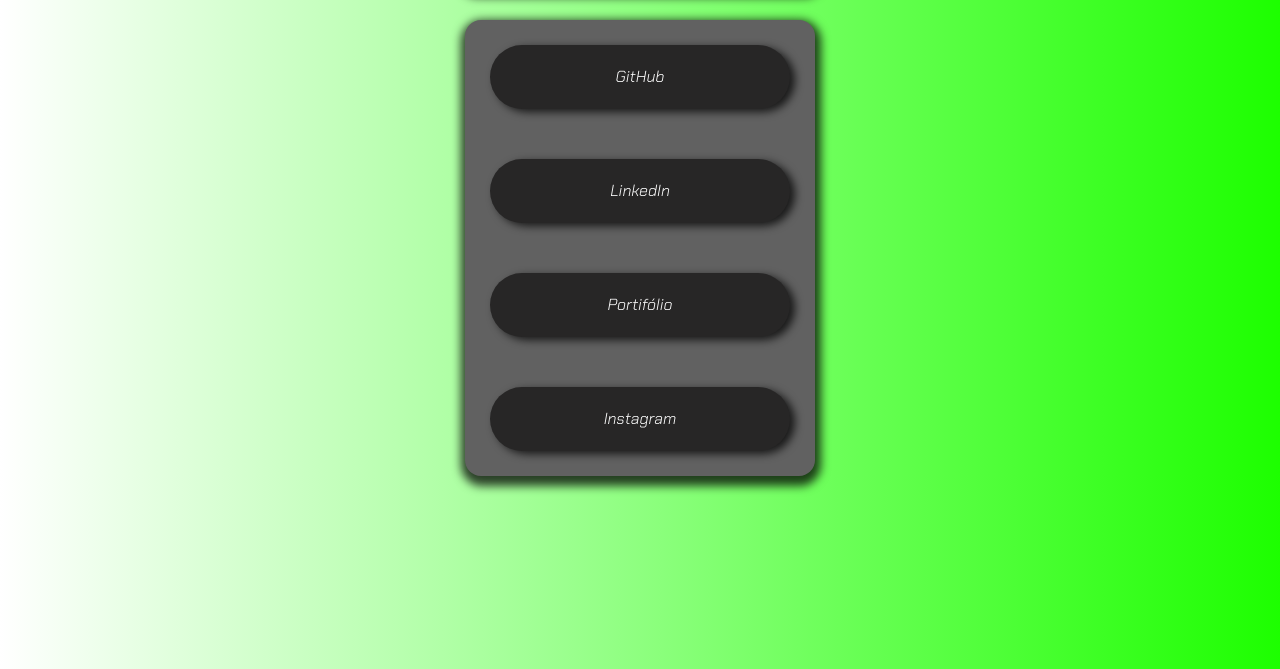
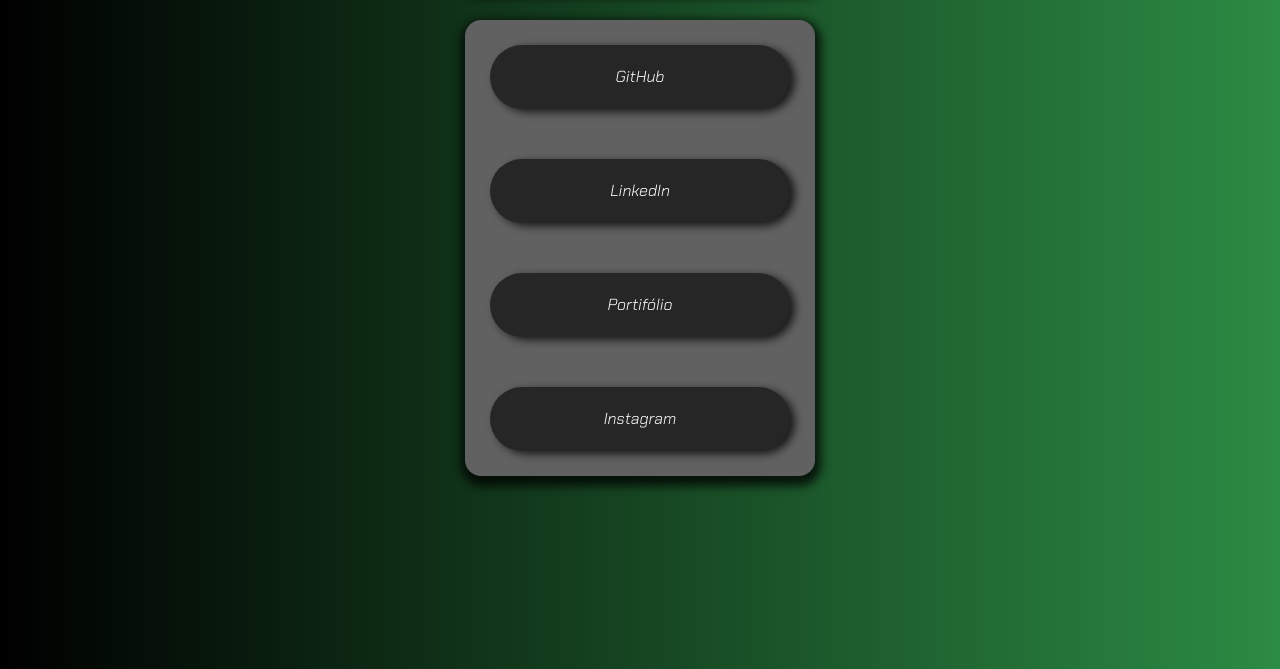
Before and after one commit to H3nrii/Orlink, a plain HTML site: page index.html in a window 1280 px wide. Shown: the part 131-800 px from the top of the page. Drawn offline with nearby package versions, Linux system fonts and the light colour scheme.

Commit message:
Update style.css

```diff
--- a/style/style.css
+++ b/style/style.css
@@ -12,7 +12,7 @@
 }
 
 body{
-    background: linear-gradient(90deg, rgba(255,255,255,1) 0%, rgba(29,255,0,1) 100%);
+    background: linear-gradient(90deg, rgba(0,0,0,1) 0%, rgba(44,139,68,1) 100%);
 }
 
 
```
